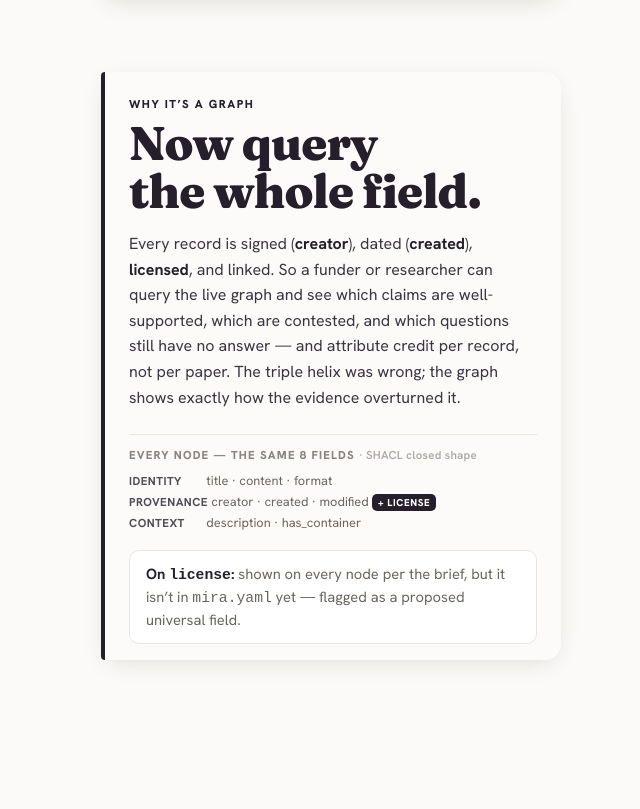
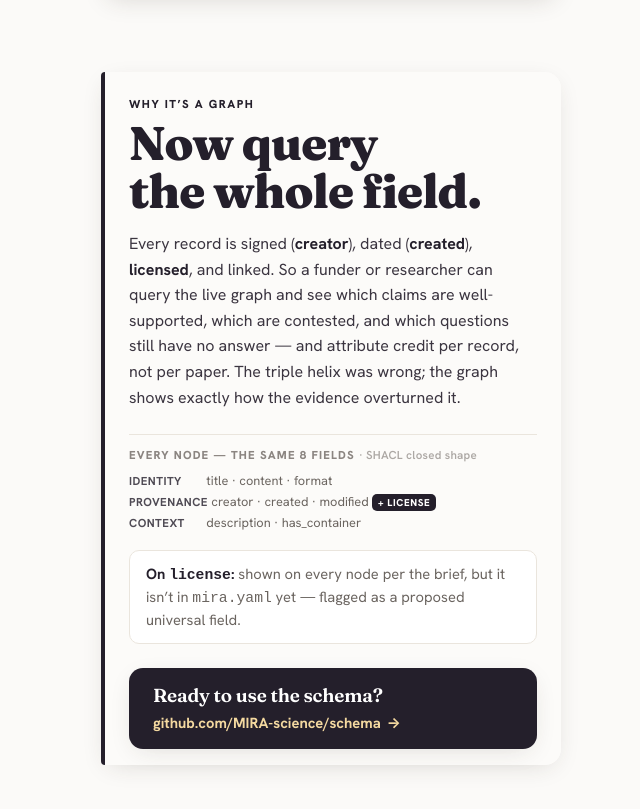
Before and after one commit to MIRA-science/schema, a plain HTML site: page schema-explainer.html in a window 1280 px wide. Shown: the part 5873-6682 px from the top of the page, without its empty margins (309-949 px from the left). Before the commit the page ends 6605 px from the top, so only its background shows below. Drawn offline with Linux system fonts and the light colour scheme.

Commit message:
Add "Ready to use the schema?" CTA to the explainer's final scene
Links to the schema repo (github.com/MIRA-science/schema) as the closing
call-to-action on the payoff scene.

Co-Authored-By: Claude Opus 4.8 <noreply@anthropic.com>

```diff
--- a/schema-explainer.html
+++ b/schema-explainer.html
@@ -140,6 +140,19 @@
   .legalnote{ font-size:var(--t-sm); color:#6b6560; margin-top:var(--s4); padding:var(--s3) var(--s4);
     border-radius:10px; background:#fff; border:1px solid var(--hair); line-height:1.5; }
   .legalnote b{ color:var(--ink); }
+
+  /* final call-to-action (the one place a contained, actionable element earns its box) */
+  .cta{ display:block; margin-top:var(--s5); padding:var(--s4) var(--s5); border-radius:14px;
+    background:var(--ink); color:#fff; text-decoration:none; box-shadow:var(--shadow);
+    transition:transform .2s cubic-bezier(.22,.61,.36,1), box-shadow .2s ease; }
+  .cta:hover, .cta:focus-visible{ transform:translateY(-2px);
+    box-shadow:0 12px 30px -8px rgba(54,44,32,.38); outline:none; }
+  .cta .cta-h{ display:block; font-family:var(--display); font-size:var(--t-lead); font-weight:620;
+    letter-spacing:-.01em; }
+  .cta .cta-link{ display:inline-flex; align-items:center; gap:6px; margin-top:6px;
+    font-size:var(--t-sm); font-weight:700; color:#F4D9A0; }
+  .cta .cta-link .ar{ transition:transform .2s ease; }
+  .cta:hover .cta-link .ar{ transform:translateX(4px); }
 
   /* ---------- graph ---------- */
   .node rect{ fill:#fff; stroke:var(--n,#bbb); stroke-width:2; }
@@ -307,7 +320,8 @@ const SCENES = [
     kicker:'Why it’s a graph',
     hero:'Now query<br>the whole field.',
     lede:'Every record is signed (<b>creator</b>), dated (<b>created</b>), <b>licensed</b>, and linked. So a funder or researcher can query the live graph and see which claims are well-supported, which are contested, and which questions still have no answer — and attribute credit per record, not per paper. The triple helix was wrong; the graph shows exactly how the evidence overturned it.',
-    footer:true }
+    footer:true,
+    cta:{ q:'Ready to use the schema?', href:'https://github.com/MIRA-science/schema', label:'github.com/MIRA-science/schema' } }
 ];
 
 const ARTIFACT = `<svg class="artifact" width="58" height="58" viewBox="0 0 62 62" aria-hidden="true">
@@ -344,6 +358,9 @@ function renderCard(s){
       <p class="lede">${s.lede}</p>
       ${s.footer?FIELDS:''}
       ${s.footer?`<div class="legalnote"><b>On <code>license</code>:</b> shown on every node per the brief, but it isn’t in <code>mira.yaml</code> yet — flagged as a proposed universal field.</div>`:''}
+      ${s.cta?`<a class="cta" href="${s.cta.href}" target="_blank" rel="noopener">
+        <span class="cta-h">${s.cta.q}</span>
+        <span class="cta-link">${s.cta.label} <span class="ar">→</span></span></a>`:''}
       ${s.hint?`<p class="hint"><span class="k">↓</span> ${s.hint}</p>`:''}
     </article>`;
   }
```
